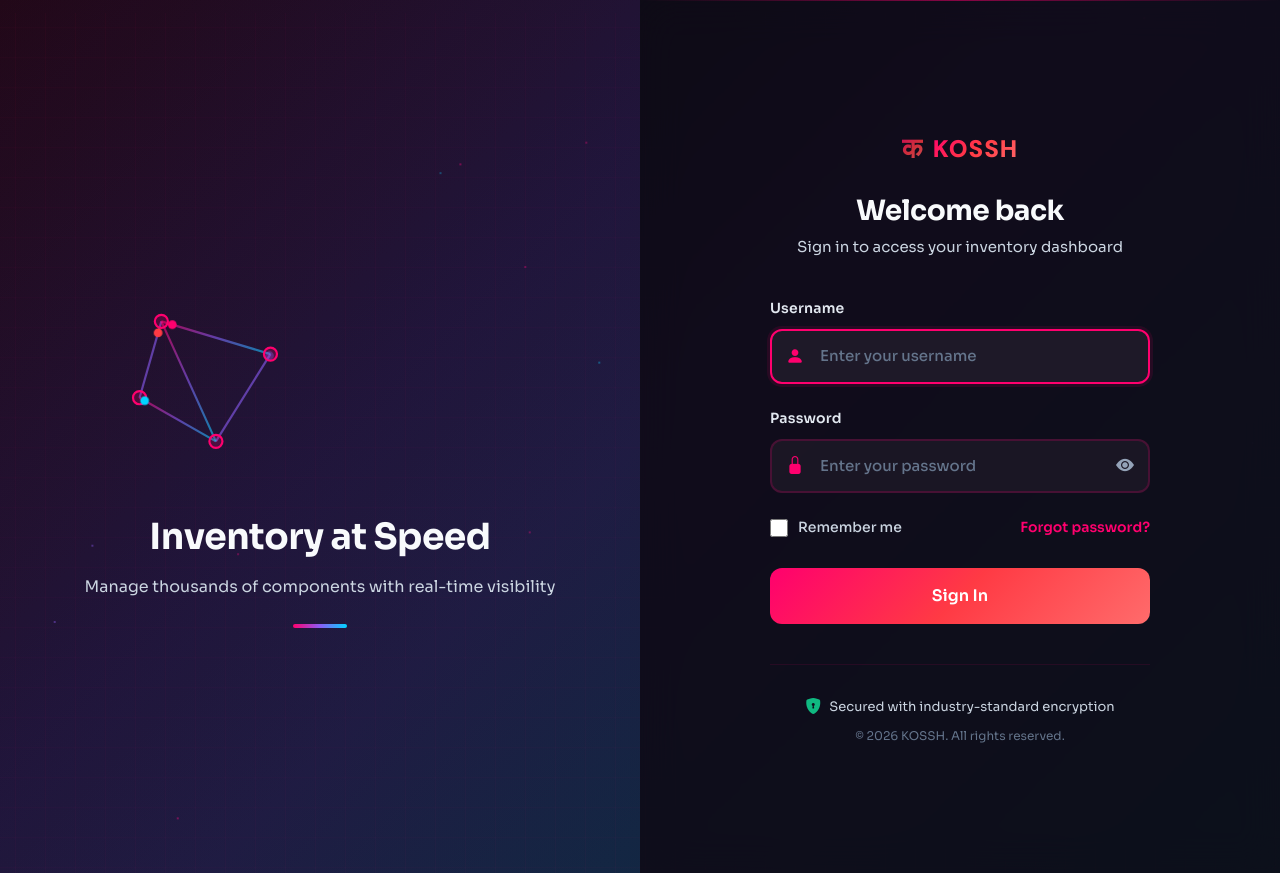
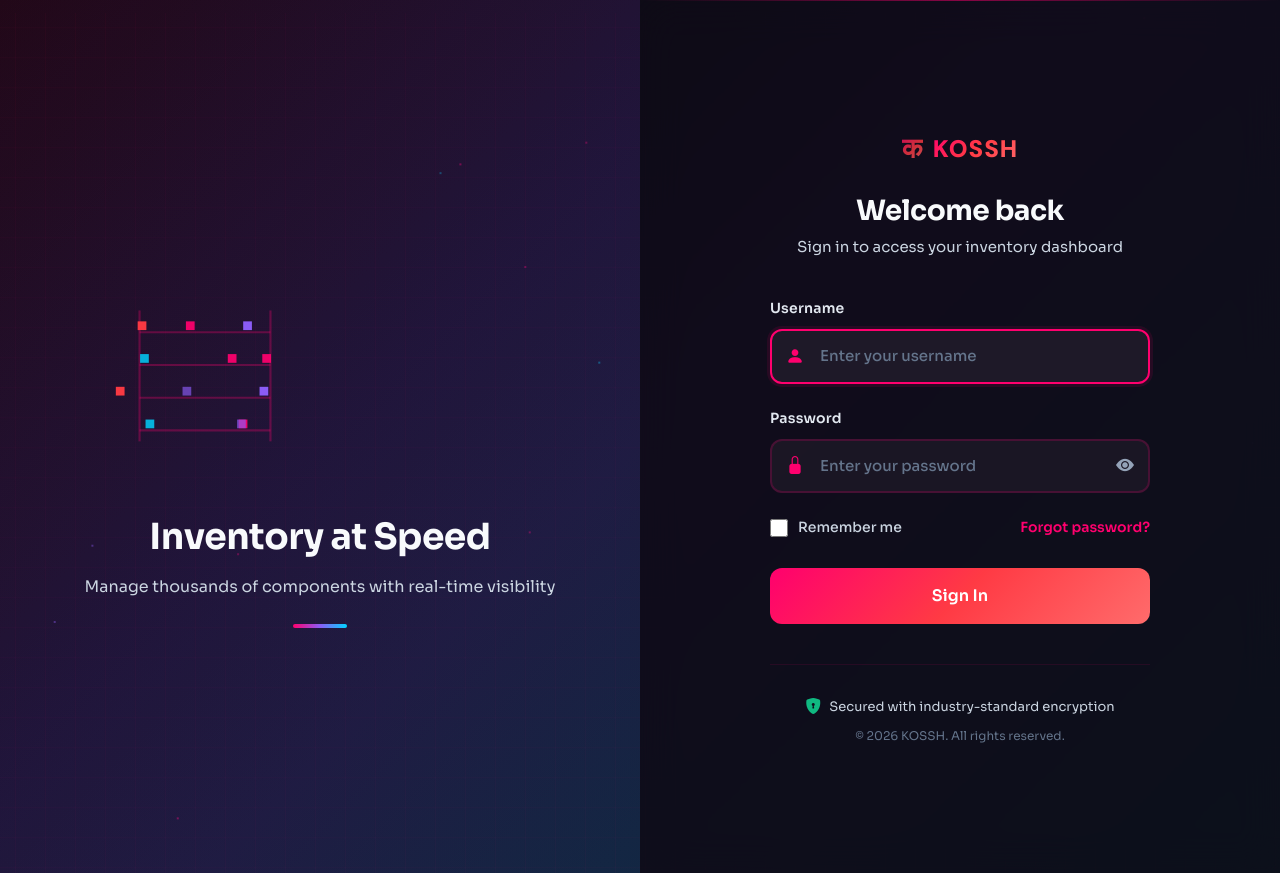
Before and after one commit to Nav228/KOSSH, a Flask app: page /login in a window 1280 px wide. Run offline with Flask 3, Linux system fonts and the light colour scheme; some libraries are stand-ins or nearby versions.

Commit message:
Creative redesign: Animated warehouse shelves with items
- Warehouse shelving structure with vertical posts and horizontal shelves
- Animated inventory items (colored squares) sliding back and forth
- Each shelf has items moving independently with staggered timing
- Multi-color items (red, purple, cyan) representing components
- Smooth, satisfying animations showing inventory in motion
- Represents physical storage and real inventory management
- Professional, creative, purpose-driven design
- Much more visually interesting and relevant

Co-Authored-By: Claude Opus 4.7 <noreply@anthropic.com>

```diff
--- a/templates/login.html
+++ b/templates/login.html
@@ -120,7 +120,7 @@
             text-align: center;
         }
 
-        /* ===== INVENTORY FLOW NETWORK ANIMATION ===== */
+        /* ===== ANIMATED WAREHOUSE SHELVES ===== */
         .visual-icon {
             position: relative;
             width: 240px;
@@ -137,74 +137,59 @@
             height: 100%;
         }
 
-        /* Network connection lines */
-        .network-line {
-            stroke: url(#lineGradient);
-            stroke-width: 2;
+        /* Shelf structure */
+        .shelf {
             fill: none;
-            opacity: 0.6;
-        }
-
-        /* Network nodes */
-        .network-node {
-            fill: rgba(255, 0, 110, 0.2);
-            stroke: #ff006e;
+            stroke: rgba(255, 0, 110, 0.3);
             stroke-width: 2;
         }
 
-        /* Flowing items/components */
-        .flow-item {
-            r: 4;
-            opacity: 0.8;
+        /* Inventory items on shelves */
+        .inventory-item {
+            opacity: 0.9;
         }
 
-        .item-red {
-            fill: #ff006e;
-            animation: flowPath1 6s linear infinite;
+        /* Individual item animations */
+        .item-1 { fill: #ff006e; animation: slide1 4s ease-in-out infinite; }
+        .item-2 { fill: #ff3a44; animation: slide2 4.5s ease-in-out infinite 0.3s; }
+        .item-3 { fill: #8b5cf6; animation: slide3 4s ease-in-out infinite 0.6s; }
+        .item-4 { fill: #00d4ff; animation: slide4 4.5s ease-in-out infinite 0.9s; }
+        .item-5 { fill: #ff006e; animation: slide5 4s ease-in-out infinite 1.2s; }
+        .item-6 { fill: #8b5cf6; animation: slide6 4.5s ease-in-out infinite 1.5s; }
+
+        @keyframes slide1 {
+            0%, 100% { transform: translateX(0px); opacity: 0.6; }
+            50% { transform: translateX(40px); opacity: 1; }
+        }
+        @keyframes slide2 {
+            0%, 100% { transform: translateX(0px); opacity: 0.6; }
+            50% { transform: translateX(-40px); opacity: 1; }
+        }
+        @keyframes slide3 {
+            0%, 100% { transform: translateX(0px); opacity: 0.6; }
+            50% { transform: translateX(35px); opacity: 1; }
+        }
+        @keyframes slide4 {
+            0%, 100% { transform: translateX(0px); opacity: 0.6; }
+            50% { transform: translateX(-35px); opacity: 1; }
+        }
+        @keyframes slide5 {
+            0%, 100% { transform: translateX(0px); opacity: 0.6; }
+            50% { transform: translateX(38px); opacity: 1; }
+        }
+        @keyframes slide6 {
+            0%, 100% { transform: translateX(0px); opacity: 0.6; }
+            50% { transform: translateX(-38px); opacity: 1; }
         }
 
-        .item-purple {
-            fill: #8b5cf6;
-            animation: flowPath2 6s linear infinite 0.5s;
+        /* Glow effect on active items */
+        .glow-pulse {
+            animation: glow 2s ease-in-out infinite;
         }
 
-        .item-cyan {
-            fill: #00d4ff;
-            animation: flowPath3 6s linear infinite 1s;
-        }
-
-        .item-red2 {
-            fill: #ff3a44;
-            animation: flowPath4 6s linear infinite 1.5s;
-        }
-
-        /* Animation paths for items flowing through network */
-        @keyframes flowPath1 {
-            0% { cx: 70; cy: 70; opacity: 0; }
-            5% { opacity: 1; }
-            95% { opacity: 1; }
-            100% { cx: 170; cy: 100; opacity: 0; }
-        }
-
-        @keyframes flowPath2 {
-            0% { cx: 170; cy: 100; opacity: 0; }
-            5% { opacity: 1; }
-            95% { opacity: 1; }
-            100% { cx: 120; cy: 180; opacity: 0; }
-        }
-
-        @keyframes flowPath3 {
-            0% { cx: 120; cy: 180; opacity: 0; }
-            5% { opacity: 1; }
-            95% { opacity: 1; }
-            100% { cx: 50; cy: 140; opacity: 0; }
-        }
-
-        @keyframes flowPath4 {
-            0% { cx: 50; cy: 140; opacity: 0; }
-            5% { opacity: 1; }
-            95% { opacity: 1; }
-            100% { cx: 70; cy: 70; opacity: 0; }
+        @keyframes glow {
+            0%, 100% { filter: drop-shadow(0 0 2px rgba(255, 0, 110, 0.3)); }
+            50% { filter: drop-shadow(0 0 8px rgba(139, 92, 246, 0.6)); }
         }
 
 
@@ -613,32 +598,37 @@
             <div class="visual-content">
                 <div class="visual-icon">
                     <svg viewBox="0 0 220 220" class="box-container">
-                        <defs>
-                            <linearGradient id="lineGradient" x1="0%" y1="0%" x2="100%" y2="100%">
-                                <stop offset="0%" style="stop-color:#ff006e;stop-opacity:1" />
-                                <stop offset="50%" style="stop-color:#8b5cf6;stop-opacity:1" />
-                                <stop offset="100%" style="stop-color:#00d4ff;stop-opacity:1" />
-                            </linearGradient>
-                        </defs>
+                        <!-- WAREHOUSE SHELVING STRUCTURE -->
 
-                        <!-- NETWORK LINES (connections) -->
-                        <line x1="70" y1="70" x2="170" y2="100" class="network-line" />
-                        <line x1="170" y1="100" x2="120" y2="180" class="network-line" />
-                        <line x1="120" y1="180" x2="50" y2="140" class="network-line" />
-                        <line x1="50" y1="140" x2="70" y2="70" class="network-line" />
-                        <line x1="70" y1="70" x2="120" y2="180" class="network-line" />
+                        <!-- Vertical posts -->
+                        <line x1="50" y1="60" x2="50" y2="180" class="shelf" />
+                        <line x1="170" y1="60" x2="170" y2="180" class="shelf" />
 
-                        <!-- NETWORK NODES -->
-                        <circle cx="70" cy="70" r="6" class="network-node" />
-                        <circle cx="170" cy="100" r="6" class="network-node" />
-                        <circle cx="120" cy="180" r="6" class="network-node" />
-                        <circle cx="50" cy="140" r="6" class="network-node" />
+                        <!-- Horizontal shelf lines -->
+                        <line x1="50" y1="80" x2="170" y2="80" class="shelf" />
+                        <line x1="50" y1="110" x2="170" y2="110" class="shelf" />
+                        <line x1="50" y1="140" x2="170" y2="140" class="shelf" />
+                        <line x1="50" y1="170" x2="170" y2="170" class="shelf" />
 
-                        <!-- FLOWING ITEMS (animated components) -->
-                        <circle cx="70" cy="70" class="flow-item item-red" />
-                        <circle cx="170" cy="100" class="flow-item item-purple" />
-                        <circle cx="120" cy="180" class="flow-item item-cyan" />
-                        <circle cx="50" cy="140" class="flow-item item-red2" />
+                        <!-- SHELF 1 - Items sliding -->
+                        <rect x="60" y="70" width="8" height="8" class="inventory-item item-1" />
+                        <rect x="85" y="70" width="8" height="8" class="inventory-item item-2" />
+                        <rect x="110" y="70" width="8" height="8" class="inventory-item item-3" />
+
+                        <!-- SHELF 2 - Items sliding -->
+                        <rect x="70" y="100" width="8" height="8" class="inventory-item item-4" />
+                        <rect x="100" y="100" width="8" height="8" class="inventory-item item-5" />
+                        <rect x="130" y="100" width="8" height="8" class="inventory-item item-1" />
+
+                        <!-- SHELF 3 - Items sliding -->
+                        <rect x="65" y="130" width="8" height="8" class="inventory-item item-2" />
+                        <rect x="95" y="130" width="8" height="8" class="inventory-item item-6" />
+                        <rect x="125" y="130" width="8" height="8" class="inventory-item item-3" />
+
+                        <!-- SHELF 4 - Items sliding -->
+                        <rect x="75" y="160" width="8" height="8" class="inventory-item item-4" />
+                        <rect x="110" y="160" width="8" height="8" class="inventory-item item-5" />
+                        <rect x="145" y="160" width="8" height="8" class="inventory-item item-6" />
                     </svg>
                 </div>
 
```
